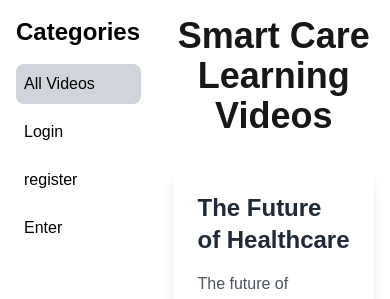
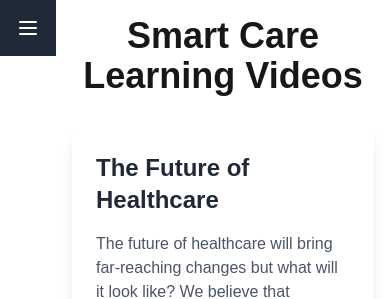
Before and after one commit to ananyag3110/guide, a Next.js app: page / in a window 390 px wide. Shown: the top 299 px of the page. Built offline with nearby package versions, Linux system fonts and the light colour scheme.

Commit message:
updated sidebar for mobile

```diff
--- a/app/components/content.tsx
+++ b/app/components/content.tsx
@@ -1,6 +1,6 @@
 'use client'
 import { useState } from 'react';
-import Sidebar from './sidebar'; // Import the Sidebar component
+import Sidebar from './sidebar'; // Import Sidebar
 
 interface Video {
   id: number;
@@ -11,29 +11,26 @@ interface Video {
 }
 
 interface ContentProps {
-  videos: Video[]; // Accept videos as a prop
+  videos: Video[];
 }
 
 export default function Content({ videos }: ContentProps) {
-  const [selectedCategory, setSelectedCategory] = useState<string | null>(null); // To track selected category
+  const [selectedCategory, setSelectedCategory] = useState<string | null>(null);
 
   // Extract unique categories from videos
   const categories = Array.from(new Set(videos.map((video) => video.Category)));
 
   return (
     <div className="flex">
-      {/* Render Sidebar */}
       <Sidebar
         categories={categories}
         selectedCategory={selectedCategory}
         setSelectedCategory={setSelectedCategory}
       />
 
-      {/* Main Content Area */}
       <div className="container mx-auto p-4 flex-grow">
         <h1 className="text-4xl font-bold text-center mb-8">Smart Care Learning Videos</h1>
 
-        {/* Render videos based on selected category */}
         <div className="grid grid-cols-1 sm:grid-cols-2 md:grid-cols-3 gap-8">
           {videos
             .filter((video) => (selectedCategory ? video.Category === selectedCategory : true))
--- a/app/components/sidebar.tsx
+++ b/app/components/sidebar.tsx
@@ -1,27 +1,52 @@
+import { useState } from 'react';
+
 interface SidebarProps {
   categories: string[];
   selectedCategory: string | null;
   setSelectedCategory: (category: string | null) => void;
 }
 
-const Sidebar: React.FC<SidebarProps> = ({ categories, selectedCategory, setSelectedCategory }) => {
+const Sidebar = ({ categories, selectedCategory, setSelectedCategory }: SidebarProps) => {
+  const [isOpen, setIsOpen] = useState(false); // State to manage sidebar visibility on mobile
+
+  // Toggle sidebar visibility on mobile
+  const toggleSidebar = () => setIsOpen(!isOpen);
+
   return (
-    <aside className="w-64 bg-white-800 text-black p-4">
-      <h2 className="text-2xl font-bold mb-4">Categories</h2>
-      <ul className="space-y-2">
+    <div>
+      {/* Hamburger Icon on Small Screens */}
+      <div className="md:hidden flex justify-between p-4 bg-gray-800 text-white">
+        <button onClick={toggleSidebar}>
+          <svg
+            className="w-6 h-6"
+            fill="none"
+            stroke="currentColor"
+            viewBox="0 0 24 24"
+            xmlns="http://www.w3.org/2000/svg"
+          >
+            <path
+              strokeLinecap="round"
+              strokeLinejoin="round"
+              strokeWidth="2"
+              d="M4 6h16M4 12h16M4 18h16"
+            ></path>
+          </svg>
+        </button>
+      </div>
+
+      {/* Sidebar */}
+      <div
+        className={`${
+          isOpen ? 'block' : 'hidden'
+        } inset-0 bg-gray-800 bg-opacity-75 md:block md:w-64 md:bg-gray-800 md:h-full p-4`}
+      >
+        <h2 className="text-white text-2xl font-semibold mb-6">Categories</h2>
+        <ul>
+          {categories.map((category, index) => (
             <li
-          className={`cursor-pointer p-2 rounded-lg hover:bg-gray-300 ${
-            selectedCategory === null ? 'bg-gray-300' : ''
-          }`}
-          onClick={() => setSelectedCategory(null)}
-        >
-          All Videos
-        </li>
-        {categories.map((category) => (
-          <li
-            key={category}
-            className={`cursor-pointer p-2 rounded-lg hover:bg-gray-300 ${
-              selectedCategory === category ? 'bg-gray-300' : ''
+              key={index}
+              className={`text-white p-2 cursor-pointer hover:bg-gray-700 rounded-lg ${
+                selectedCategory === category ? 'bg-gray-700' : ''
               }`}
               onClick={() => setSelectedCategory(category)}
             >
@@ -29,7 +54,8 @@ const Sidebar: React.FC<SidebarProps> = ({ categories, selectedCategory, setSele
             </li>
           ))}
         </ul>
-    </aside>
+      </div>
+    </div>
   );
 };
 
```
Also changed, not shown: app/page.tsx (+6 -6 lines). Lines whose indentation alone changed are shown as unchanged.
